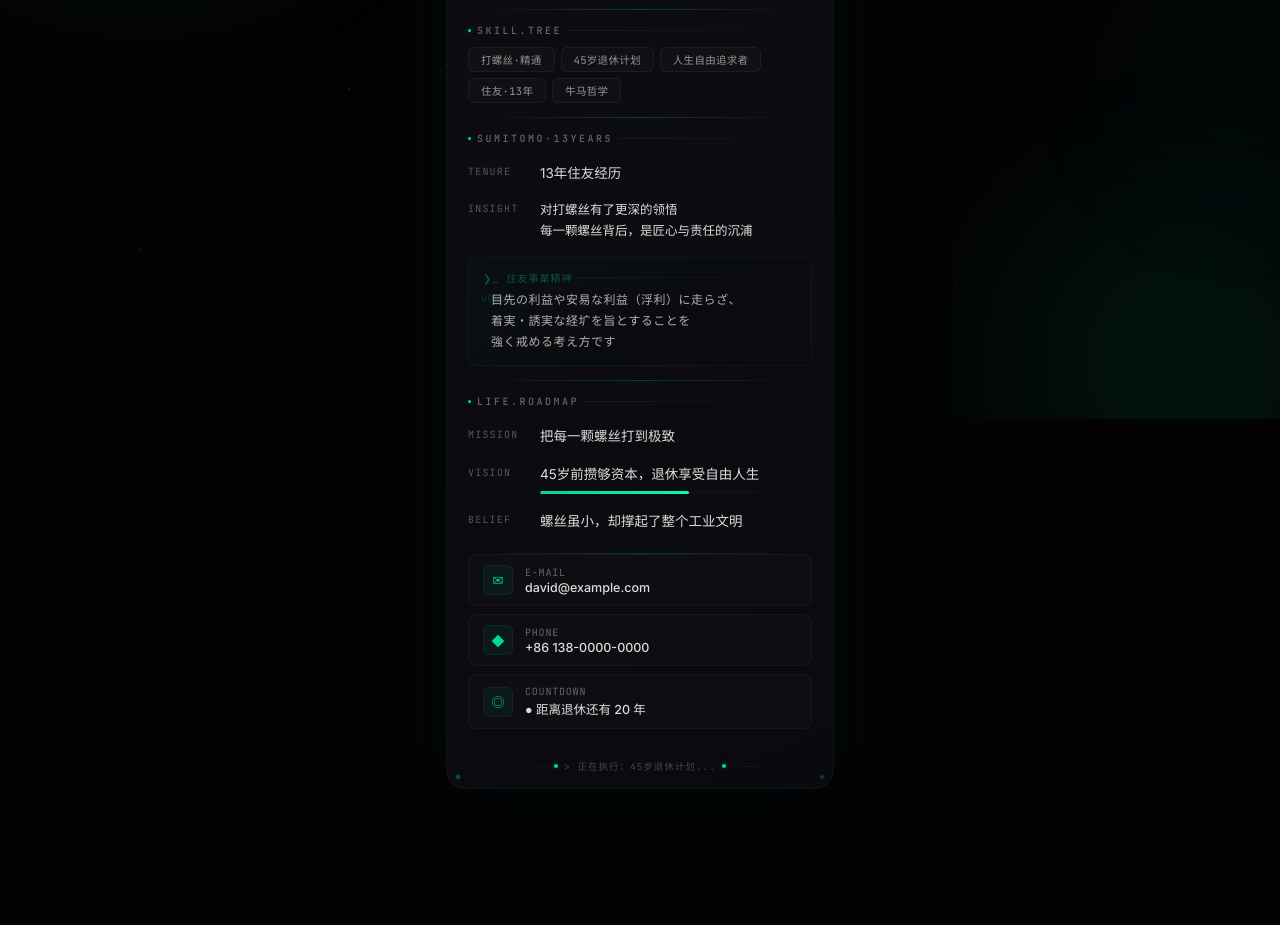
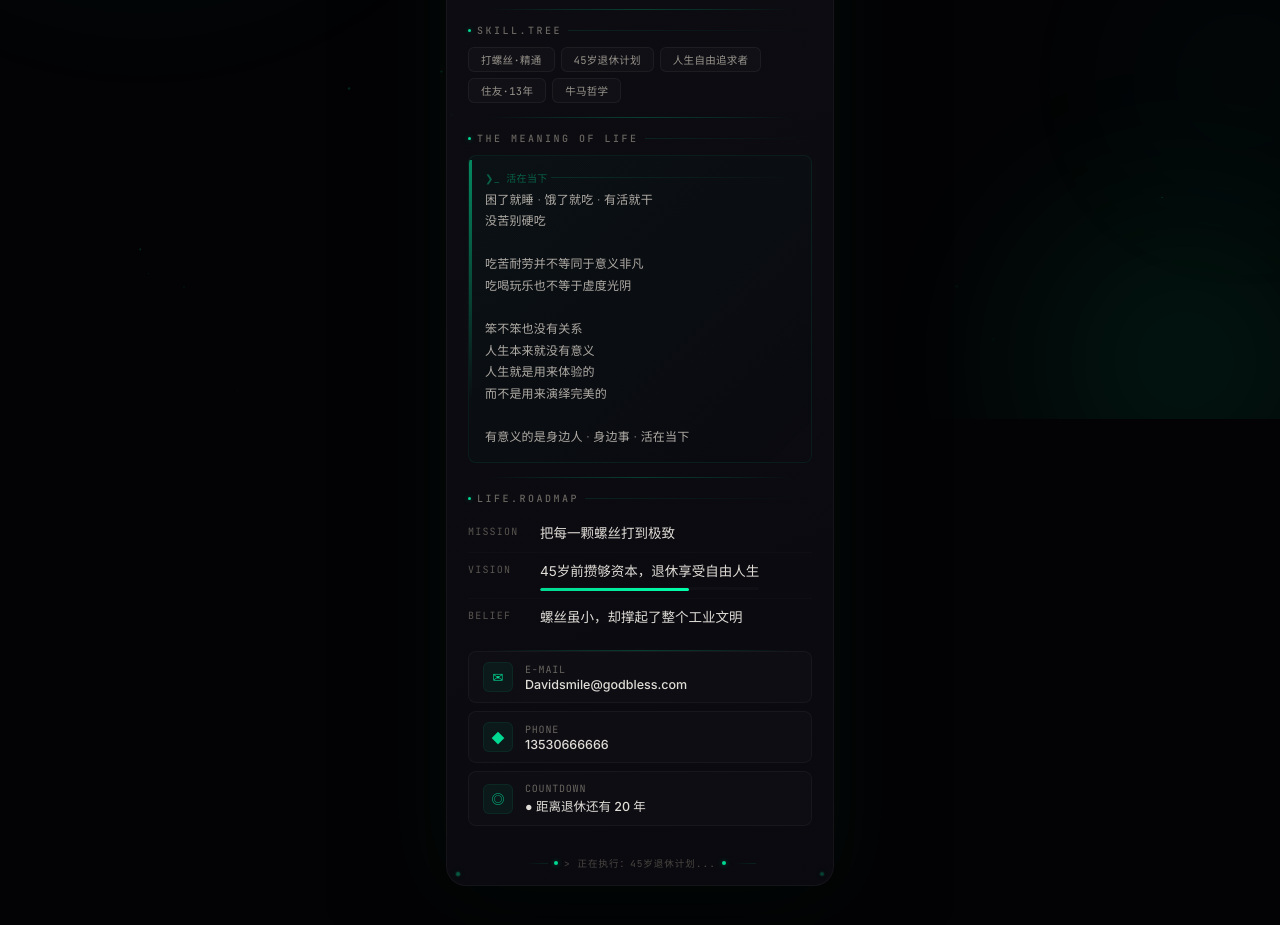
Before and after one commit to David-wang666/business-card, a plain HTML site: page index.html in a window 1280 px wide. Shown: the part 381-1306 px from the top of the page. Before the commit the page ends 1210 px from the top, so only its background shows below. Drawn offline with Linux system fonts and the light colour scheme.

Commit message:
住友改为The Meaning of Life + 更新联系方式

```diff
--- a/index.html
+++ b/index.html
@@ -232,24 +232,19 @@ body{
     <div class="divider"></div>
 
     <div class="info-section fu">
-      <div class="section-label"><span class="label-accent"></span> SUMITOMO&#183;13YEARS</div>
-      <div class="data-row">
-        <div class="key">TENURE</div>
-        <div class="value">13&#24180;&#20303;&#21451;&#32463;&#21382;</div>
-      </div>
-      <div class="data-row">
-        <div class="key">INSIGHT</div>
-        <div class="value" style="font-size:12.5px;line-height:1.65">
-          &#23545;&#25171;&#34746;&#19997;&#26377;&#20102;&#26356;&#28145;&#30340;&#39046;&#24735;<br>
-          &#27599;&#19968;&#39063;&#34746;&#19997;&#32972;&#21518;&#65292;&#26159;&#21280;&#24515;&#19982;&#36131;&#20219;&#30340;&#27785;&#28006;
-        </div>
-      </div>
-      <div class="sumitomo-quote">
-        <div class="quote-label">&#10095;_ &#20303;&#21451;&#20107;&#26989;&#31934;&#31070;</div>
-        <p class="jp">
-          &#30446;&#20808;&#12398;&#21033;&#30410;&#12420;&#23433;&#26131;&#12394;&#21033;&#30410;&#65288;&#28014;&#21033;&#65289;&#12395;&#36208;&#12425;&#12374;&#12289;<br>
-          &#30528;&#23455;&#12539;&#35480;&#23455;&#12394;&#32076;&#22329;&#12434;&#26088;&#12392;&#12377;&#12427;&#12371;&#12392;&#12434;<br>
-          &#24375;&#12367;&#25106;&#12417;&#12427;&#32771;&#12360;&#26041;&#12391;&#12377;
+      <div class="section-label"><span class="label-accent"></span> THE MEANING OF LIFE</div>
+      <div class="tagline-box" style="margin:0;padding:14px 16px;border-radius:8px;">
+        <div class="quote-icon" style="font-size:10px;margin-bottom:4px;gap:4px;">&#10095;_ 活在当下</div>
+        <p style="font-size:12px;line-height:1.8;min-height:auto;color:#b0aca6;font-weight:300;">
+          困了就睡 · 饿了就吃 · 有活就干<br>
+          没苦别硬吃<br><br>
+          吃苦耐劳并不等同于意义非凡<br>
+          吃喝玩乐也不等于虚度光阴<br><br>
+          笨不笨也没有关系<br>
+          人生本来就没有意义<br>
+          人生就是用来体验的<br>
+          而不是用来演绎完美的<br><br>
+          有意义的是身边人 · 身边事 · 活在当下
         </p>
       </div>
     </div>
@@ -279,18 +274,18 @@ body{
     <div class="divider"></div>
 
     <div class="contact-items">
-      <a class="contact-item fu" href="mailto:david@example.com">
+      <a class="contact-item fu" href="mailto:Davidsmile@godbless.com">
         <div class="contact-icon">&#9993;</div>
         <div>
           <div class="cl">E-MAIL</div>
-          <div class="cv">david@example.com</div>
+          <div class="cv">Davidsmile@godbless.com</div>
         </div>
       </a>
       <a class="contact-item fu" href="tel:+861****0000">
         <div class="contact-icon">&#9670;</div>
         <div>
           <div class="cl">PHONE</div>
-          <div class="cv">+86 138-0000-0000</div>
+          <div class="cv">13530666666</div>
         </div>
       </a>
       <div class="contact-item fu" style="cursor:default">
```
